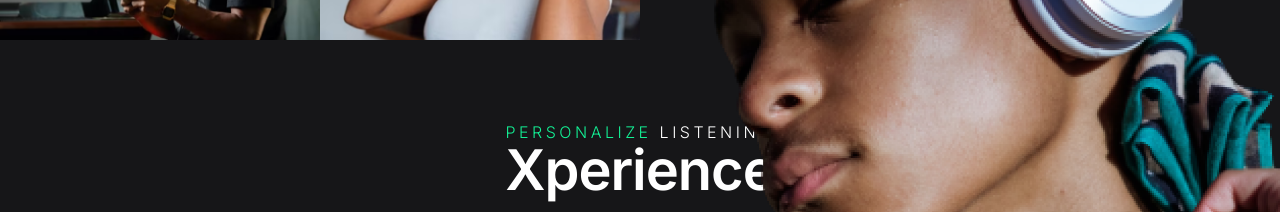
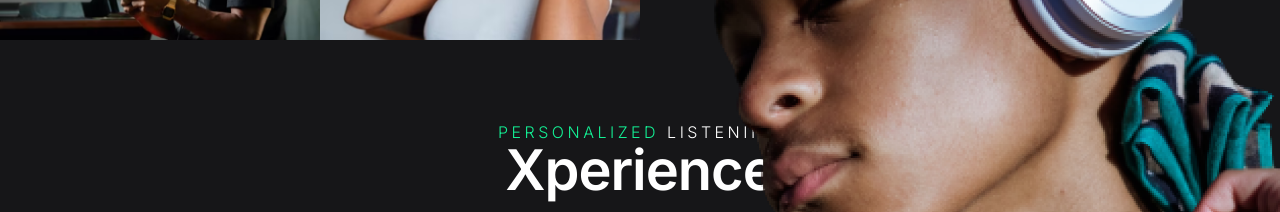
Before and after one commit to The-Glitz-Hub-Nig-LTD/hafrikplay-web-app, a React (Vite) app: page / in a window 1280 px wide. Shown: the part 1220-1432 px from the top of the page. Built offline with nearby package versions, Linux system fonts and the light colour scheme.

Commit message:
Corrected a typo & create auth pages

```diff
--- a/src/pages/HomePage/ListenToMusic/index.jsx
+++ b/src/pages/HomePage/ListenToMusic/index.jsx
@@ -31,7 +31,7 @@ function ListenToMusic() {
           <Heading size={2}>
             <span>
               {" "}
-              <span className="accent__text">Personalize</span> listening
+              <span className="accent__text">Personalized</span> listening
             </span>
             Xperience
           </Heading>
```
Also changed, not shown: src/pages/Auth/ForgotPassword/index.jsx (added, +7 -0 lines), src/pages/Auth/ResetPassword/index.jsx (added, +7 -0 lines), src/pages/Auth/SignIn/index.jsx (added, +7 -0 lines), src/pages/Auth/SignUp/index.jsx (added, +7 -0 lines), src/pages/Auth/Success/index.jsx (added, +7 -0 lines), src/pages/Auth/Verify/index.jsx (added, +7 -0 lines).
